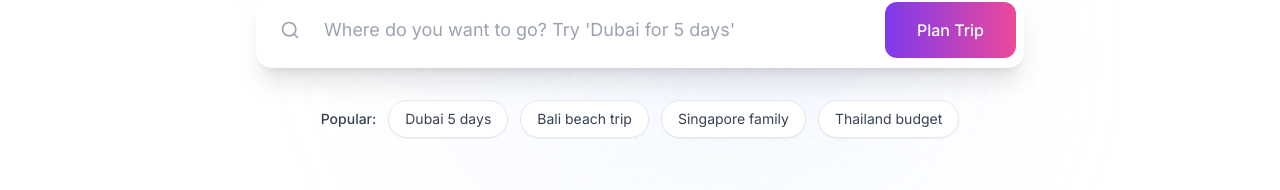
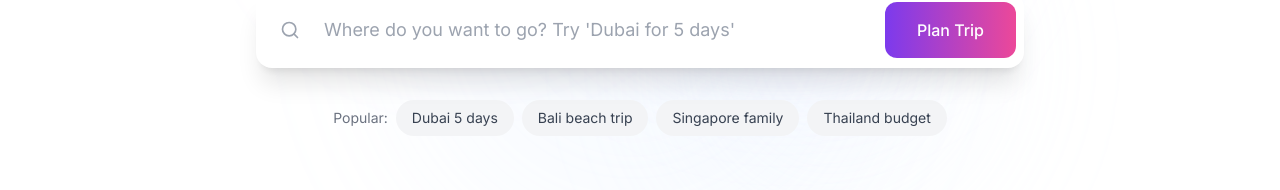
Before and after one commit to manan29/tripready-3, a Next.js app: page / in a window 1280 px wide. Shown: the part 489-679 px from the top of the page. Built offline with nearby package versions, Linux system fonts and the light colour scheme; no server answers.

Commit message:
Fix: Chips now flow and wrap naturally
Co-Authored-By: Claude Sonnet 4.5 <noreply@anthropic.com>

```diff
--- a/app/page.tsx
+++ b/app/page.tsx
@@ -122,13 +122,13 @@ export default function Home() {
           </form>
 
           {/* Popular Chips */}
-          <div className="flex flex-wrap items-center justify-center gap-3">
-            <span className="text-sm font-medium text-gray-700">Popular:</span>
+          <div className="flex flex-wrap items-center justify-center gap-2 mt-4">
+            <span className="text-gray-500 text-sm">Popular:</span>
             {quickChips.map((chip) => (
               <button
                 key={chip}
                 onClick={() => handleChipClick(chip)}
-                className="px-4 py-2 bg-white rounded-full text-sm text-gray-700 hover:bg-gray-50 transition-colors border border-gray-200 shadow-sm cursor-pointer"
+                className="px-4 py-2 bg-gray-100 hover:bg-gray-200 rounded-full text-sm text-gray-700 transition-colors whitespace-nowrap"
               >
                 {chip}
               </button>
```
